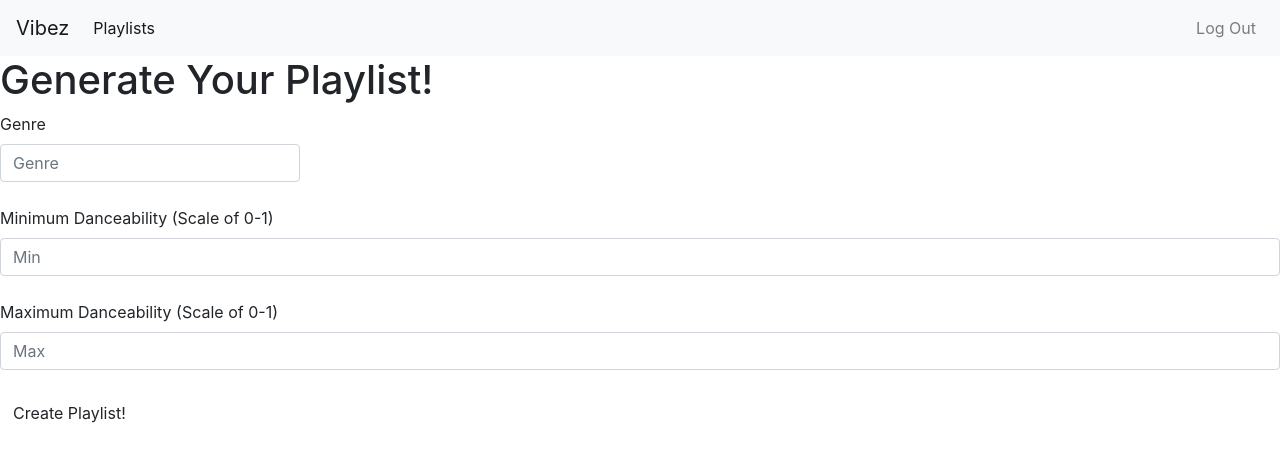
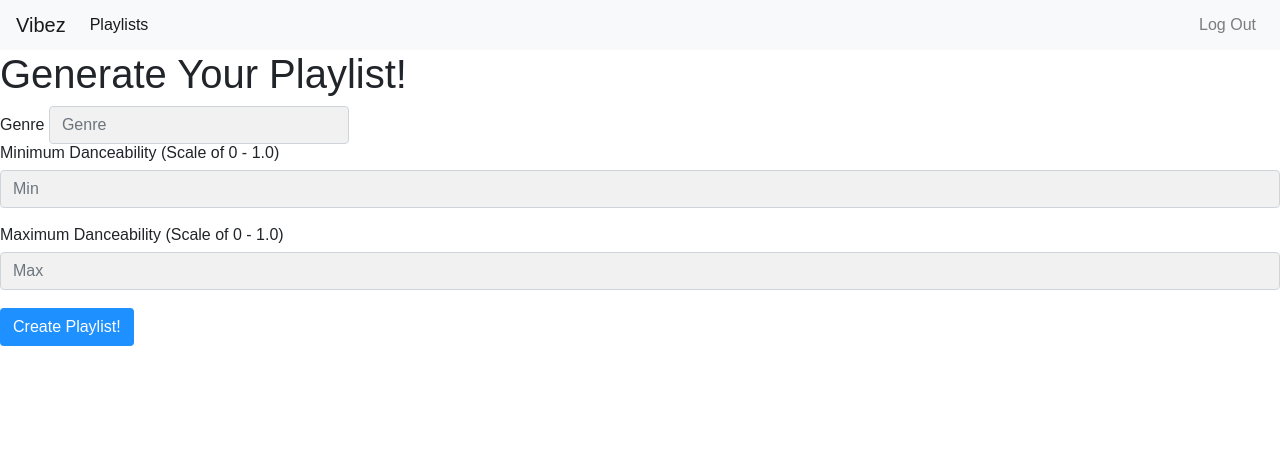
Before and after one commit to surferJen/vibez, a Flask app: page /create in a window 1280 px wide. Shown: the top 462 px of the page. Run offline with Flask 2, Linux system fonts and the light colour scheme; the visitor is signed in with stand-in values (Sample User, id 1); some libraries are stand-ins or nearby versions.

Commit message:
finish autocomplete

```diff
--- a/templates/create_playlist.html
+++ b/templates/create_playlist.html
@@ -1,5 +1,56 @@
 {% extends 'base.html' %}
 {% block content %}
+<style>
+* { box-sizing: border-box; }
+body {
+  font: 16px Arial;
+}
+.autocomplete {
+  /*the container must be positioned relative:*/
+  position: relative;
+  display: inline-block;
+}
+input {
+  border: 1px solid transparent;
+  background-color: #f1f1f1;
+  padding: 10px;
+  font-size: 16px;
+}
+input[type=text] {
+  background-color: #f1f1f1;
+  width: 100%;
+}
+input[type=submit] {
+  background-color: DodgerBlue;
+  color: #fff;
+}
+.autocomplete-items {
+  position: absolute;
+  border: 1px solid #d4d4d4;
+  border-bottom: none;
+  border-top: none;
+  z-index: 99;
+  /*position the autocomplete items to be the same width as the container:*/
+  top: 100%;
+  left: 0;
+  right: 0;
+}
+.autocomplete-items div {
+  padding: 10px;
+  cursor: pointer;
+  background-color: #fff;
+  border-bottom: 1px solid #d4d4d4;
+}
+.autocomplete-items div:hover {
+  /*when hovering an item:*/
+  background-color: #e9e9e9;
+}
+.autocomplete-active {
+  /*when navigating through the items using the arrow keys:*/
+  background-color: DodgerBlue !important;
+  color: #ffffff;
+}
+</style>
 
 <nav class="navbar navbar-expand-lg navbar-light bg-light">
   <a class="navbar-brand" href="#">Vibez</a>
@@ -45,12 +96,12 @@
       <br>
 
 
-      <label>Minimum Danceability (Scale of 0-1)</label>
+      <label>Minimum Danceability (Scale of 0 - 1.0)</label>
           <input type="text" name="minDanceability" required class="form-control" placeholder="Min">
       <br>
 
 
-      <label>Maximum Danceability (Scale of 0-1)</label>
+      <label>Maximum Danceability (Scale of 0 - 1.0)</label>
           <input type="text" name="maxDanceability" required class="form-control" placeholder="Max">
       <br>
 
@@ -79,6 +130,104 @@
     "soundtracks", "spanish", "study", "summer", "swedish", "synth-pop", "tango",
     "techno", "trance", "trip-hop", "turkish", "work-out", "world-music"];
 
+    function autocomplete(inp, arr) {
+  /*the autocomplete function takes two arguments,
+  the text field element and an array of possible autocompleted values:*/
+  var currentFocus;
+  /*execute a function when someone writes in the text field:*/
+  inp.addEventListener("input", function(e) {
+      var a, b, i, val = this.value;
+      /*close any already open lists of autocompleted values*/
+      closeAllLists();
+      if (!val) { return false;}
+      currentFocus = -1;
+      /*create a DIV element that will contain the items (values):*/
+      a = document.createElement("DIV");
+      a.setAttribute("id", this.id + "autocomplete-list");
+      a.setAttribute("class", "autocomplete-items");
+      /*append the DIV element as a child of the autocomplete container:*/
+      this.parentNode.appendChild(a);
+      /*for each item in the array...*/
+      for (i = 0; i < arr.length; i++) {
+        /*check if the item starts with the same letters as the text field value:*/
+        if (arr[i].substr(0, val.length).toUpperCase() == val.toUpperCase()) {
+          /*create a DIV element for each matching element:*/
+          b = document.createElement("DIV");
+          /*make the matching letters bold:*/
+          b.innerHTML = "<strong>" + arr[i].substr(0, val.length) + "</strong>";
+          b.innerHTML += arr[i].substr(val.length);
+          /*insert a input field that will hold the current array item's value:*/
+          b.innerHTML += "<input type='hidden' value='" + arr[i] + "'>";
+          /*execute a function when someone clicks on the item value (DIV element):*/
+              b.addEventListener("click", function(e) {
+              /*insert the value for the autocomplete text field:*/
+              inp.value = this.getElementsByTagName("input")[0].value;
+              /*close the list of autocompleted values,
+              (or any other open lists of autocompleted values:*/
+              closeAllLists();
+          });
+          a.appendChild(b);
+        }
+      }
+  });
+  /*execute a function presses a key on the keyboard:*/
+  inp.addEventListener("keydown", function(e) {
+      var x = document.getElementById(this.id + "autocomplete-list");
+      if (x) x = x.getElementsByTagName("div");
+      if (e.keyCode == 40) {
+        /*If the arrow DOWN key is pressed,
+        increase the currentFocus variable:*/
+        currentFocus++;
+        /*and and make the current item more visible:*/
+        addActive(x);
+      } else if (e.keyCode == 38) { //up
+        /*If the arrow UP key is pressed,
+        decrease the currentFocus variable:*/
+        currentFocus--;
+        /*and and make the current item more visible:*/
+        addActive(x);
+      } else if (e.keyCode == 13) {
+        /*If the ENTER key is pressed, prevent the form from being submitted,*/
+        e.preventDefault();
+        if (currentFocus > -1) {
+          /*and simulate a click on the "active" item:*/
+          if (x) x[currentFocus].click();
+        }
+      }
+  });
+  function addActive(x) {
+    /*a function to classify an item as "active":*/
+    if (!x) return false;
+    /*start by removing the "active" class on all items:*/
+    removeActive(x);
+    if (currentFocus >= x.length) currentFocus = 0;
+    if (currentFocus < 0) currentFocus = (x.length - 1);
+    /*add class "autocomplete-active":*/
+    x[currentFocus].classList.add("autocomplete-active");
+  }
+  function removeActive(x) {
+    /*a function to remove the "active" class from all autocomplete items:*/
+    for (var i = 0; i < x.length; i++) {
+      x[i].classList.remove("autocomplete-active");
+    }
+  }
+  function closeAllLists(elmnt) {
+    /*close all autocomplete lists in the document,
+    except the one passed as an argument:*/
+    var x = document.getElementsByClassName("autocomplete-items");
+    for (var i = 0; i < x.length; i++) {
+      if (elmnt != x[i] && elmnt != inp) {
+      x[i].parentNode.removeChild(x[i]);
+    }
+  }
+}
+/*execute a function when someone clicks in the document:*/
+document.addEventListener("click", function (e) {
+    closeAllLists(e.target);
+});
+}
+
+autocomplete(document.getElementById("myInput"), genres);
   </script>
 
 
```
